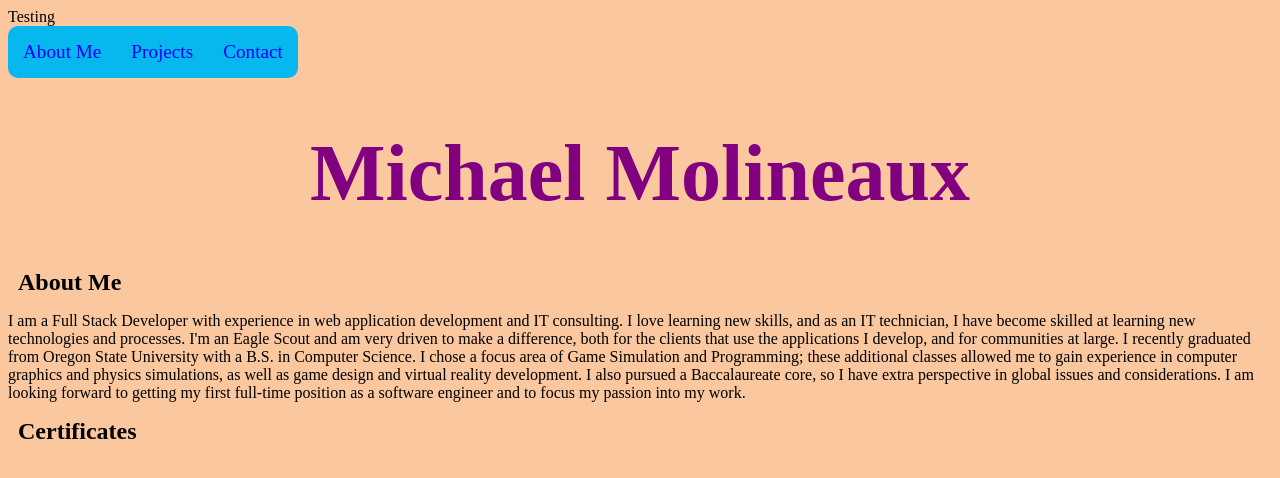
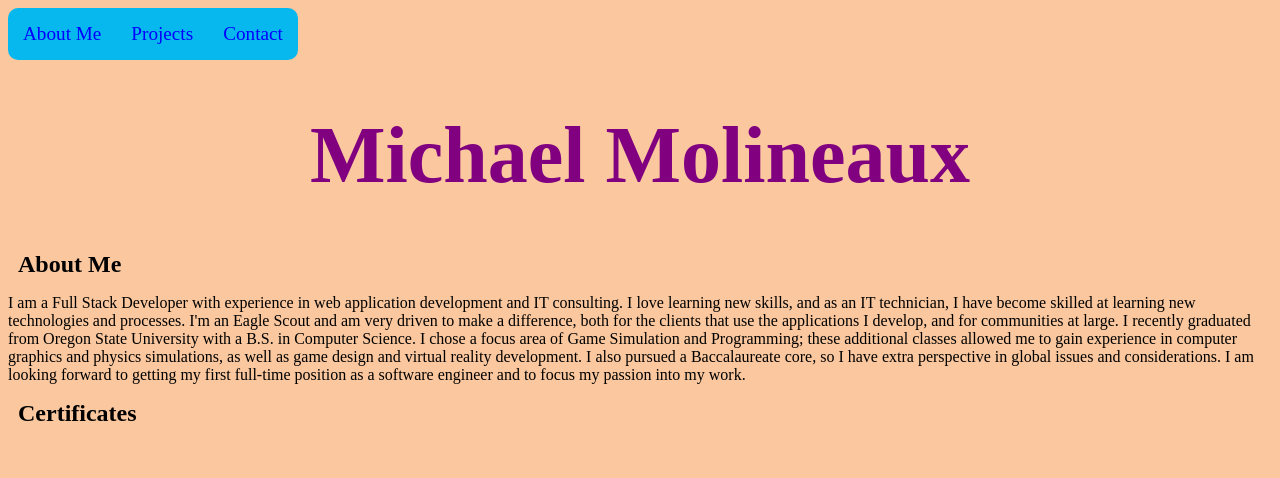
Before and after one commit to JackoBright/jackobright.github.io, a plain HTML site: page index.html in a window 1280 px wide. Drawn offline with Linux system fonts and the light colour scheme.

Commit message:
Reverting

```diff
--- a/index.html
+++ b/index.html
@@ -10,7 +10,7 @@
 
         <title>Michael Molineaux Website</title>
         <script src="./index.js"></script>
-        Testing
+
 
 
 
```
